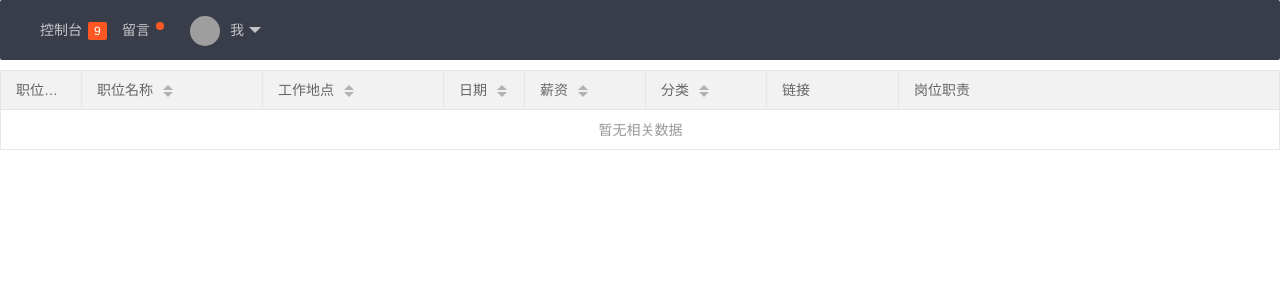
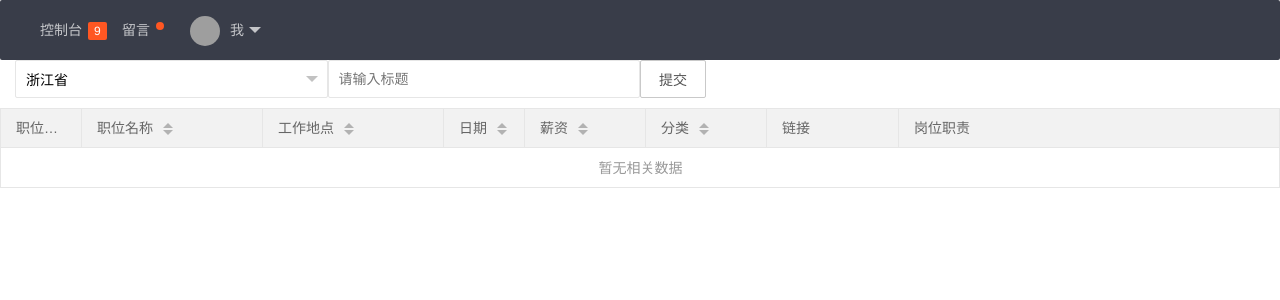
Before and after one commit to acer-haitao/Django-Xadmin, a Django app: page / in a window 1280 px wide. Shown: the top 300 px of the page. Run offline with Django 3.2, Linux system fonts and the light colour scheme; data that the repository does not hold is empty; parts of the project's set-up code (start-up, migrations or seed data) failed here and were passed over; grey boxes are pictures that could not be loaded.

Commit message:
计划添加搜索功能未完成--已完成数据接收

```diff
--- a/Xadmin/urls.py
+++ b/Xadmin/urls.py
@@ -23,9 +23,9 @@ from job import views as job_views
 
 
 urlpatterns = [
-    #url(r'^admin/', admin.site.urls),
     url(r'^xadmin/', xadmin.site.urls),
     url(r'^msg/$', msg_views.msg, name='msg'),
     url(r'^dbtojson/$', job_views.dbtojson, name='dbtojson'),
+    url(r'^search/$',job_views.search,name='search'),
     url(r'^$', job_views.index, name='index'),
 ]
--- a/apps/job/templates/jobtable.html
+++ b/apps/job/templates/jobtable.html
@@ -7,11 +7,14 @@
     <meta name="renderer" content="webkit">
     <meta http-equiv="X-UA-Compatible" content="IE=edge,chrome=1">
     <meta name="viewport" content="width=device-width, initial-scale=1, maximum-scale=1">
+    <meta name="apple-mobile-web-app-status-bar-style" content="black">
+    <meta name="apple-mobile-web-app-capable" content="yes">
+    <meta name="format-detection" content="telephone=no">
     <link rel="stylesheet" href="{% static '/css/layui.css' %}"  media="all">
     <!-- 注意：如果你直接复制所有代码到本地，上述css路径需要改成你本地的 -->
 </head>
 <body>
-
+<div class="layui-row">
     <!--导航栏-->
     <ul class="layui-nav">
         <li class="layui-nav-item">
@@ -29,6 +32,28 @@
             </dl>
         </li>
     </ul>
+    <div class="layui-form component  layui-fluid">
+        <form action="/search/" method="POST">
+            {% csrf_token %}
+            <div class="layui-row">
+                <div class="layui-input-inline layui-col-sm3 ">
+                    <select name="select">
+                        <option value="">请选择省</option>
+                        <option value="浙江" selected="">浙江省</option>
+                        <option value="你的工号">江西省</option>
+                        <option value="你最喜欢的老师">福建省</option>
+                    </select>
+                </div>
+                <div class="layui-input-inline layui-col-sm3">
+                    <input lay-verify="title" autocomplete="off" placeholder="请输入标题" name="input" class="layui-input" type="text">
+                </div>
+                <div class="layui-input-inline layui-col-sm3">
+                    <button class="layui-btn layui-btn-primary">提交</button>
+                </div>
+            </div>
+        </form>
+    </div>
+</div>
 <!--表格展示-->
 <table class="layui-hide" id="test"></table>
 
--- a/apps/job/views.py
+++ b/apps/job/views.py
@@ -23,5 +23,11 @@ def dbtojson(request):
 
 
 def index(request):
+    return render(request,'jobtable.html')
 
-    return render(request,'jobtable.html')
+def search(request):
+    if request.method == 'POST':
+        search_data = request.POST.get('input')
+        select_data = request.POST.get('select')
+        print(search_data,select_data)
+        return render(request,'message.html')
```
Lines whose indentation alone changed are shown as unchanged.
